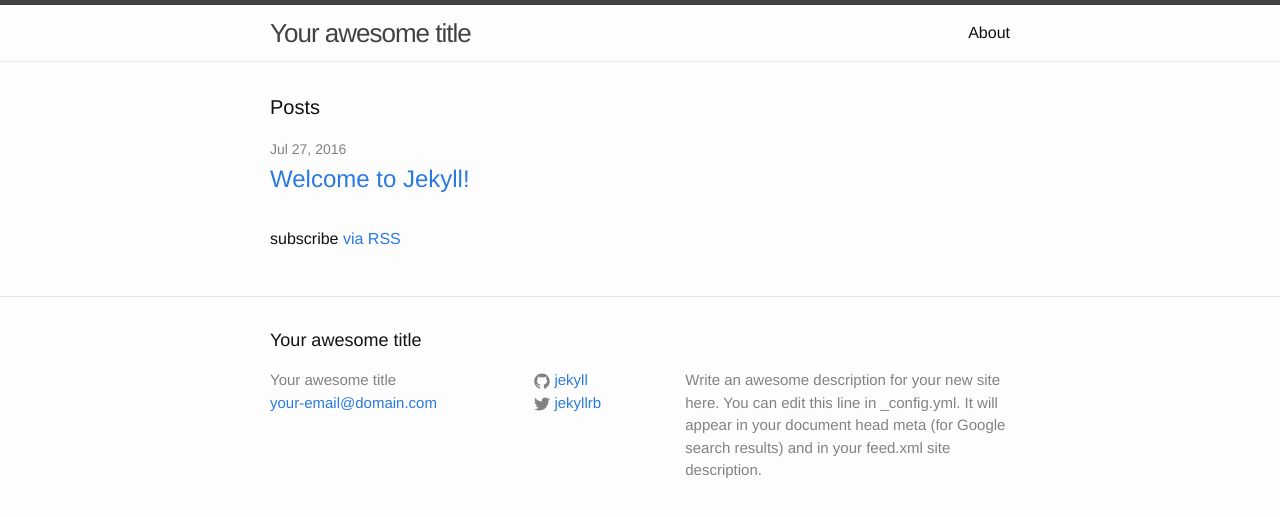
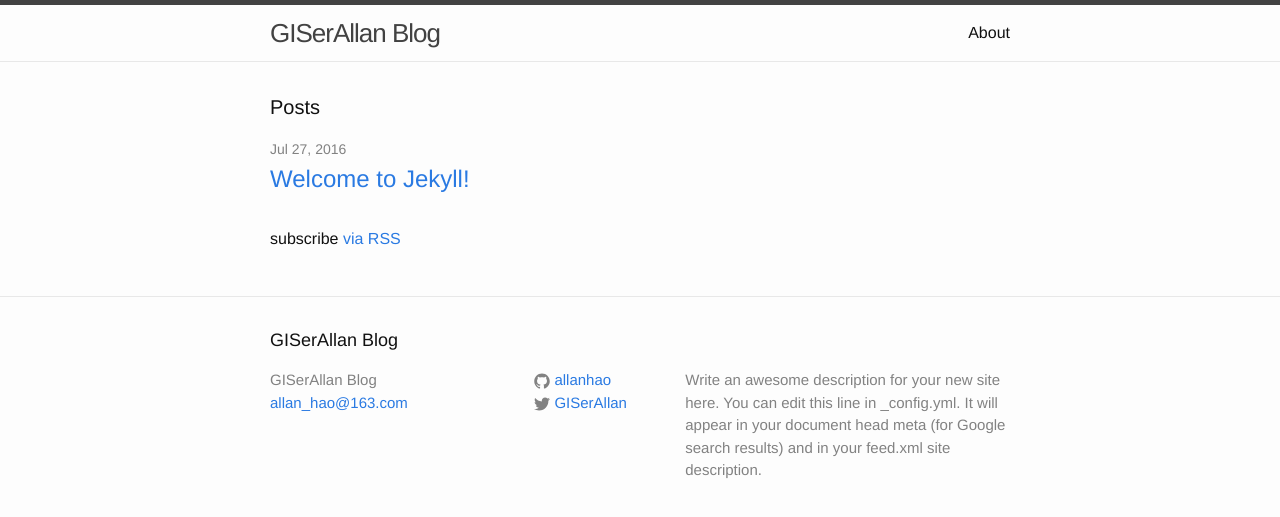
Before and after one commit to AllanHao/allanhao.github.io, a Jekyll site: the page built from index.html, in a window 1280 px wide. Shown: the top 517 px of the page. Built offline with Jekyll 4.4.1, drawn with Linux system fonts in a browser that asks for light colours.

Commit message:
giserallan

```diff
--- /dev/null
+++ b/Gemfile
@@ -0,0 +1,2 @@
+source 'https://rubygems.org'
+gem 'github-pages', group: :jekyll_plugins
--- a/_config.yml
+++ b/_config.yml
@@ -6,16 +6,16 @@
 # 'jekyll serve'. If you change this file, please restart the server process.
 
 # Site settings
-title: Your awesome title
-email: your-email@domain.com
+title: GISerAllan Blog
+email: allan_hao@163.com
 description: > # this means to ignore newlines until "baseurl:"
   Write an awesome description for your new site here. You can edit this
   line in _config.yml. It will appear in your document head meta (for
   Google search results) and in your feed.xml site description.
 baseurl: "" # the subpath of your site, e.g. /blog
-url: "http://yourdomain.com" # the base hostname & protocol for your site
-twitter_username: jekyllrb
-github_username:  jekyll
+url: "http://blessing.wang" # the base hostname & protocol for your site
+twitter_username: GISerAllan
+github_username:  allanhao
 
 # Build settings
 markdown: kramdown
```
Also changed, not shown: Gemfile.lock (added).
